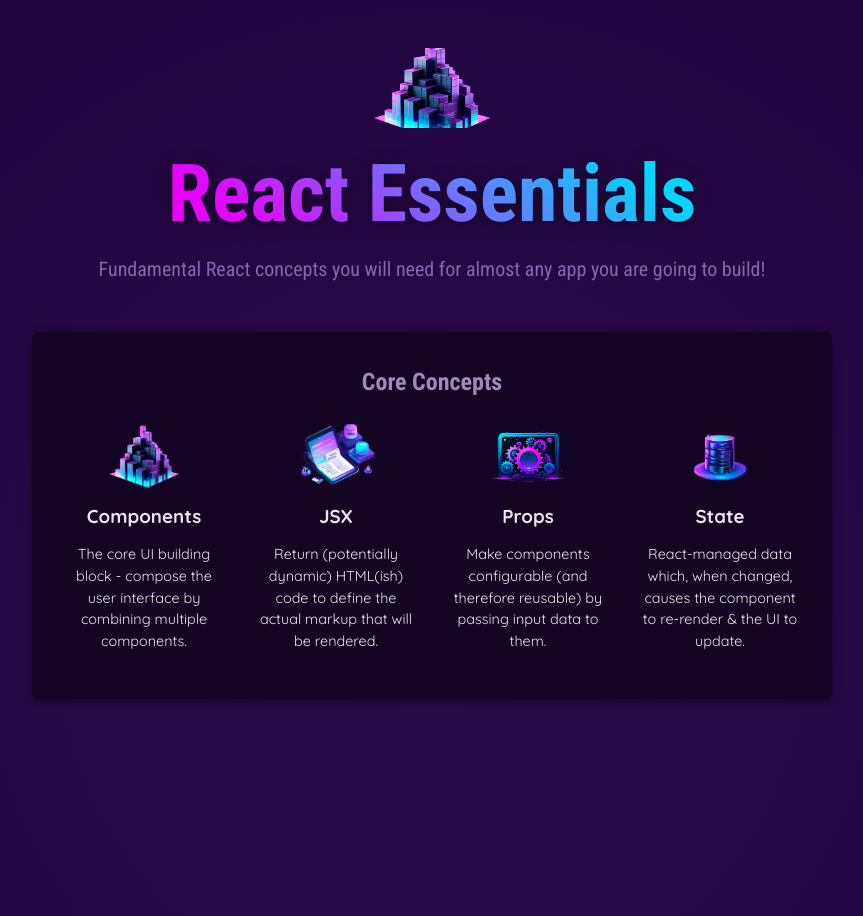
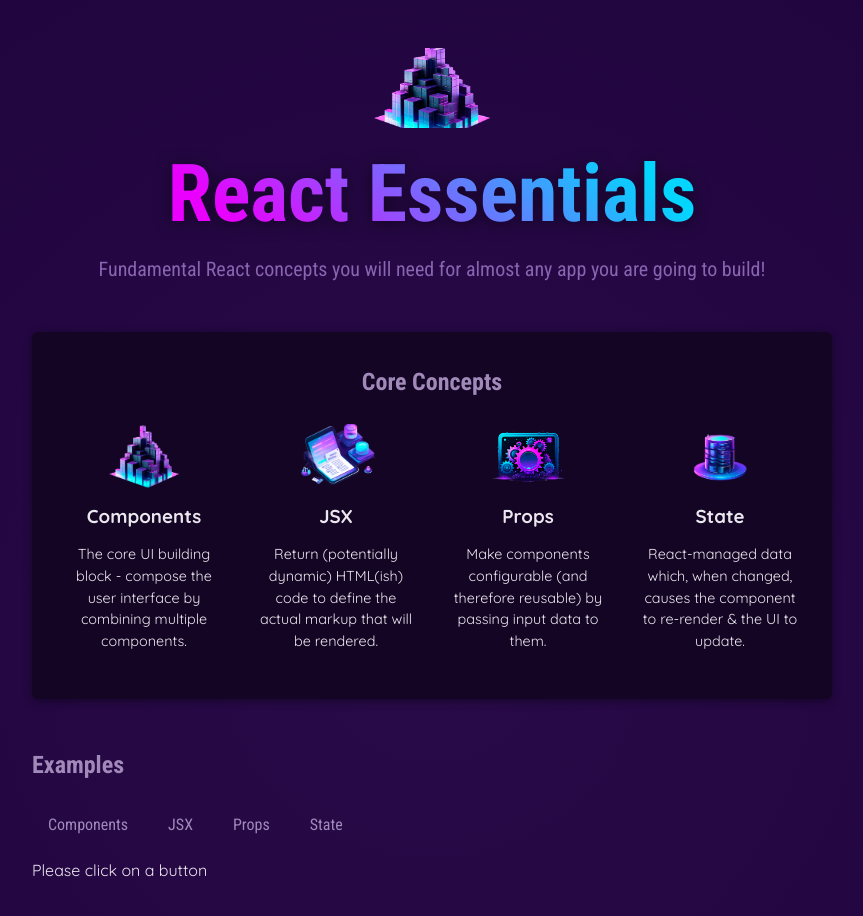
Before and after one commit to Joshua-Latusia/React-Udemy-Course, a React (Vite) app in the folder 03 React Essentials/01-starting-project/: page / in a window 1280 px wide. Shown: the top 916 px of the page, without its empty margins (208-1071 px from the left). Built offline with nearby package versions, Linux system fonts and the light colour scheme.

Commit message:
Added new dynamically loaded topic under the tabbuttons

```diff
--- a/03 React Essentials/01-starting-project/src/App.jsx
+++ b/03 React Essentials/01-starting-project/src/App.jsx
@@ -1,9 +1,18 @@
+import { useState } from 'react';
+
 import { CORE_CONCEPTS } from './data.js';
 import { Header } from './components/Header/Header.jsx';
 import { CoreConcept } from './components/CoreConcept/CoreConcept.jsx';
-
+import { TabButton } from './components/TabButton/TabButton.jsx';
 
 function App() {
+  const [ selectedTopic, setSelectedTopic ] = useState('Please click on a button');
+
+  function handleSelect(selectedButton) {
+    setSelectedTopic(selectedButton);
+    console.log(selectedButton);
+  }
+
   return (
     <div>
       <Header />
@@ -23,6 +32,16 @@
                         />
           </ul>
         </section>
+        <section id="examples">
+          <h2>Examples</h2>
+          <menu>
+            <TabButton onSelect={() => handleSelect('components')}>Components</TabButton>
+            <TabButton onSelect={() => handleSelect('jsx')}>JSX</TabButton>
+            <TabButton onSelect={() => handleSelect('props')}>Props</TabButton>
+            <TabButton onSelect={() => handleSelect('state')}>State</TabButton>
+          </menu>
+          {selectedTopic}
+        </section>
       </main>
     </div>
   );
--- /dev/null
+++ b/03 React Essentials/01-starting-project/src/components/TabButton/TabButton.jsx
@@ -0,0 +1,7 @@
+export function TabButton({children, onSelect}) {
+    return (
+        <li>
+            <button onClick={onSelect}>{children}</button>
+        </li>
+    );
+}
```
